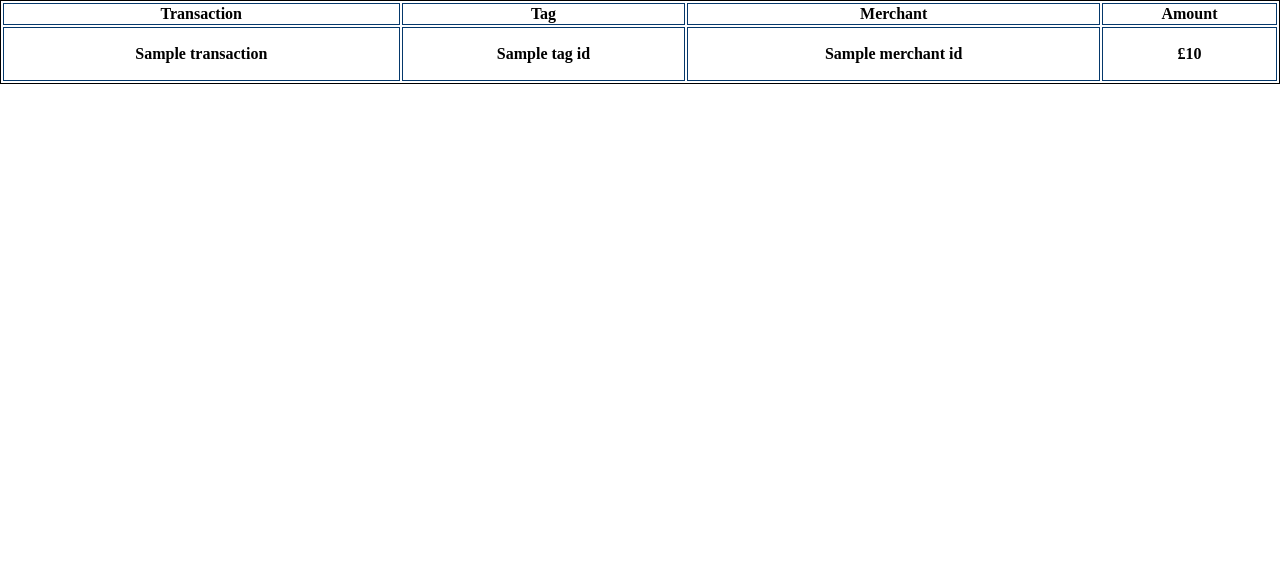
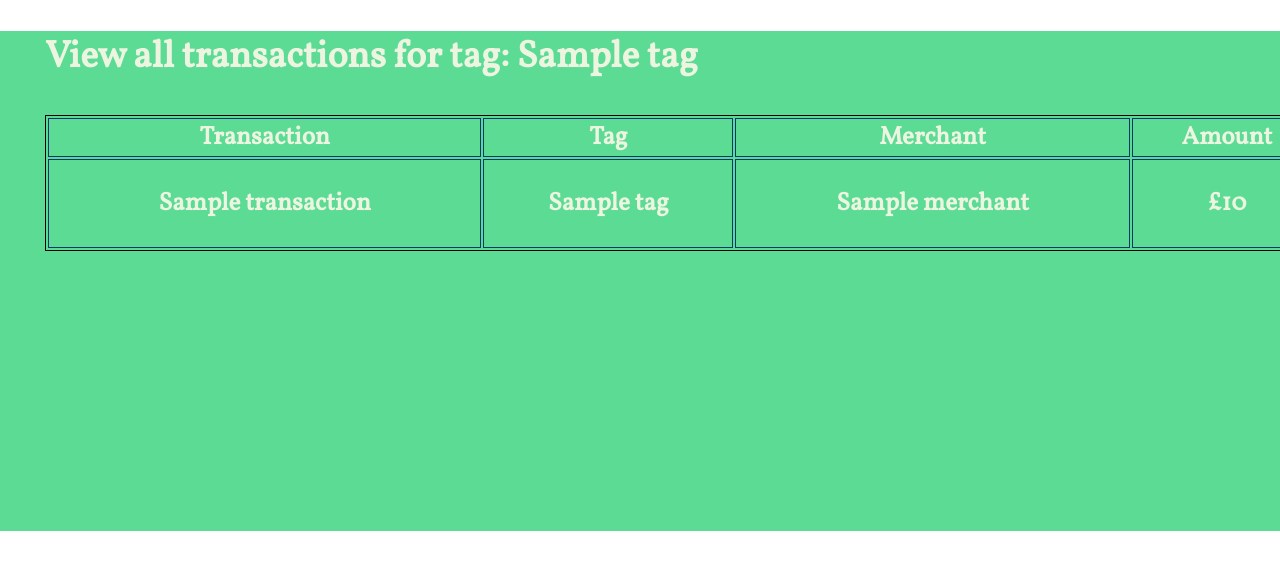
Before and after one commit to dephrase/spending_tracker, a Flask app: page /transactions/1/tagview in a window 1280 px wide; the page is wider, and only the part inside the window is pictured. Shown: the part 129-699 px from the top of that part. Run offline with Flask 2, Linux system fonts and the light colour scheme; a database or web service that is not in the repository returns one stand-in record (values such as "Sample title"); lists and menus that the app fills with data are empty; some libraries are stand-ins or nearby versions.

Commit message:
Added ability to see all transactions by tag in the UI

```diff
--- a/console.py
+++ b/console.py
@@ -43,6 +43,9 @@ merchant_repository.save(merchant4)
 merchant5 = Merchant("Virgin", "Mortgage Provider")
 merchant_repository.save(merchant5)
 
+merchant6 = Merchant("Uber Eats", "Online takeaway service")
+merchant_repository.save(merchant6)
+
 transaction1 = Transaction("Weekly Shop", tag1, merchant1, 40)
 transaction_repository.save(transaction1)
 
@@ -58,6 +61,9 @@ transaction_repository.save(transaction4)
 transaction5 = Transaction("McDonalds", tag4, merchant3, 22)
 transaction_repository.save(transaction5)
 
+transaction6 = Transaction("Katsu Curry", tag4, merchant6, 25)
+transaction_repository.save(transaction6)
+
 
 
 
--- a/controllers/transaction_controller.py
+++ b/controllers/transaction_controller.py
@@ -58,4 +58,4 @@ def update_transaction(id):
 def filter_bytag(tag_id):
     tag = tag_repository.select(tag_id)
     transactions = tag_repository.transactions(tag)
-    return render_template('/transactions/filter.html', transactions=transactions)
+    return render_template('/transactions/filter.html', transactions=transactions, tag=tag)
--- a/repositories/tag_repository.py
+++ b/repositories/tag_repository.py
@@ -1,6 +1,9 @@
 from db.run_sql import run_sql
 from models.tag import Tag
 from models.transaction import Transaction
+from models.merchant import Merchant
+import repositories.merchant_repository as merchant_repository
+
 
 def save(tag):
     sql = "INSERT INTO tags (tag_name, tag_description) VALUES (%s, %s) RETURNING id"
@@ -47,7 +50,8 @@ def transactions(tag):
     values = [tag.id]
     results = run_sql(sql, values)
     for row in results:
-        transaction = Transaction(row['transaction_name'], row['tag_id'], row['merchant_id'], row['amount_spent'], row['id'])
+        merchant = merchant_repository.select(row['merchant_id'])
+        transaction = Transaction(row['transaction_name'], tag, merchant, row['amount_spent'], row['id'])
         transactions.append(transaction)
     return transactions
 
--- a/templates/transactions/filter.html
+++ b/templates/transactions/filter.html
@@ -1,8 +1,9 @@
 {% extends 'base.html' %}
 
 {% block content %}
+<div class="box1 left">
 
-
+    <h2>View all transactions for tag: {{tag.tag_name}}</h2>
 <table class="transactions-table" style="width:100%">
     <tr>
       <th>Transaction</th>
@@ -16,7 +17,7 @@
         <p>{{transaction.transaction_name}}</p>
     </th>
     <th>
-        <p>{{transaction.tag.tag_name}}</p>
+        <p>{{tag.tag_name}}</p>
     </th>
     <th>
         {{transaction.merchant.merchant_name}}
@@ -26,7 +27,7 @@
     </th>
     {% endfor %}
     </tr>
-
+</div>
 
 
 
--- a/templates/transactions/index.html
+++ b/templates/transactions/index.html
@@ -18,7 +18,7 @@
         <a class="box1link" href="/transactions/{{ transaction.id }}/edit">{{transaction.transaction_name}}</a>
     </th>
     <th>
-        <a class="box1link" href="/transactions/{{ transaction.tag.id }}/tagview"></a>{{transaction.tag.tag_name}}
+        <a class="box1link" href="/transactions/{{ transaction.tag.id }}/tagview">{{transaction.tag.tag_name}}</a>
     </th>
     <th>
         {{transaction.merchant.merchant_name}}
```
